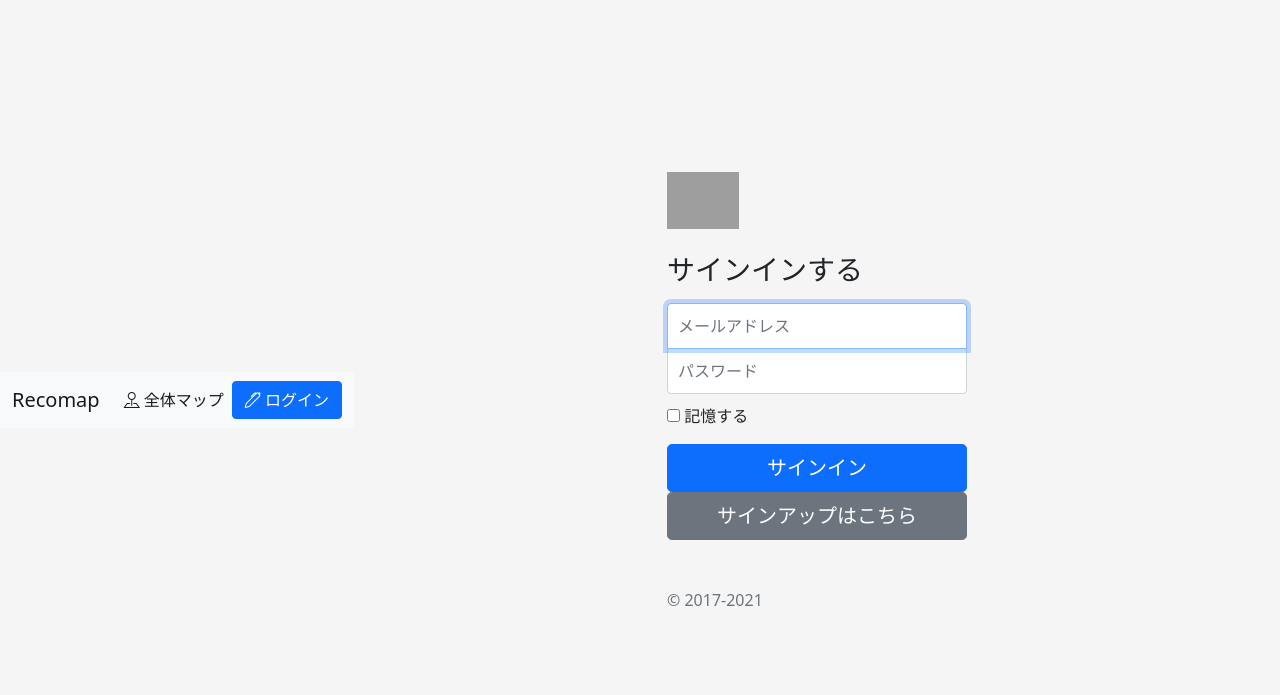
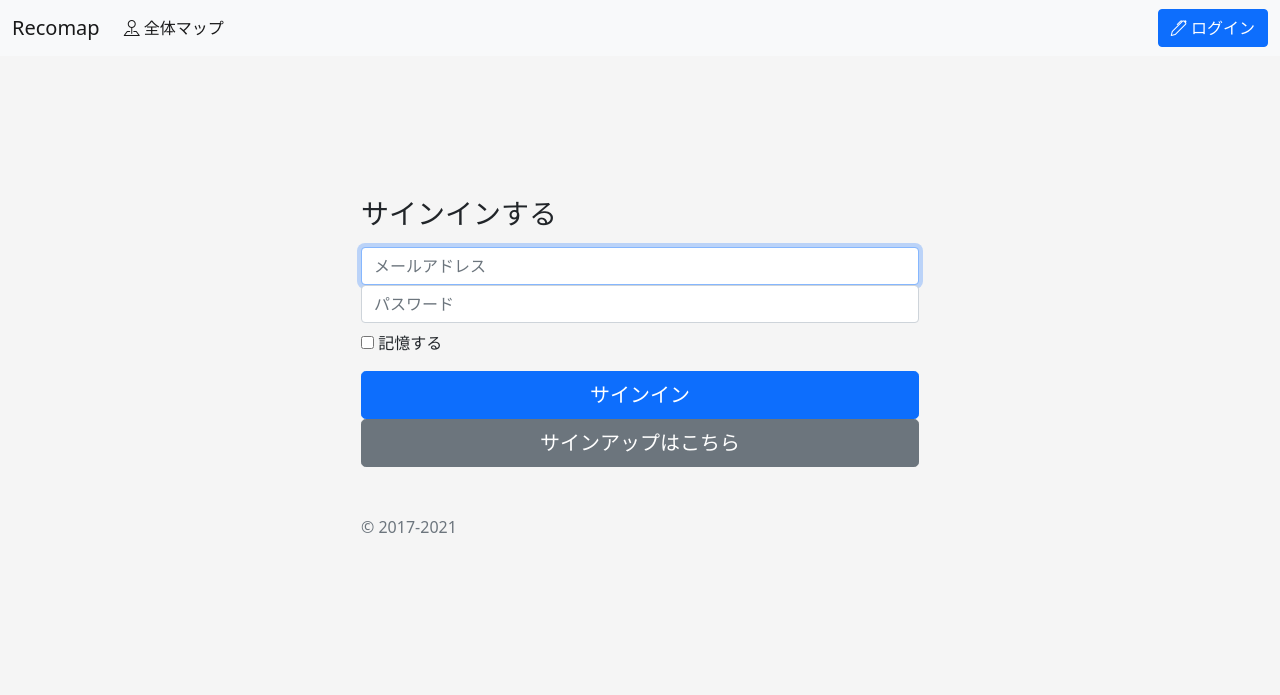
Before and after one commit to NakMits/python-apps-for-learning, a Django app: page /user/signin in a window 1280 px wide. Shown: the top 695 px of the page. Run offline with Django 3.2, Linux system fonts and the light colour scheme; parts of the project's set-up code (start-up, migrations or seed data) failed here and were passed over; grey boxes are pictures that could not be loaded.

Commit message:
🎨 signin.htmlをカスタムCSSを使わないよう修正

```diff
--- a/user/templates/user/signin.html
+++ b/user/templates/user/signin.html
@@ -1,26 +1,36 @@
 {% extends 'common/base.html' %}
 
-{% load static %}
-
 {% block cunstomcss %}
-    <link rel="stylesheet" type="text/css" href="{% static 'user/signin.css' %}">
-{% endblock cunstomcss %}
+<style>
+    body {
+        background-color: #f5f5f5;
+    }
+</style>
+{% endblock %}
 
 {% block content %}
-    <main class="form-signin">
-        <form method="post" action="">{% csrf_token %}
+<div class='container-md'>
+    <div class="d-flex align-items-center" style="height:80vh;">
+        <div class="col-11 col-sm-8 col-md-6 mx-auto">
+            <form method="post">
+                {% csrf_token %}
                 {% if msg %}
                     <div class="alert alert-primary" role="alert">{{ msg }}</div>
                 {% endif %}
-            <img class="mb-4" src="/docs/5.0/assets/brand/bootstrap-logo.svg" alt="" width="72" height="57">
                 <h1 class="h3 mb-3 fw-normal">サインインする</h1>
                 <label for="inputEmail" class="visually-hidden">メールアドレス</label>
-            <input type="email" id="inputEmail" class="form-control" name="email" placeholder="メールアドレス" required
-                   autofocus>
+                <input
+                    type="email"
+                    id="inputEmail"
+                    class="form-control"
+                    name="email"
+                    placeholder="メールアドレス"
+                    required autofocus
+                >
                 <label for="inputPassword" class="visually-hidden">パスワード</label>
                 <input type="password" id="inputPassword" class="form-control" name="password" placeholder="パスワード"
                         required>
-            <div class="checkbox mb-3">
+                <div class="checkbox mt-2 mb-3">
                     <label>
                         <input type="checkbox" value="remember-me"> 記憶する
                     </label>
@@ -30,5 +40,7 @@
                         aria-disabled="true">サインアップはこちら</a></p>
                 <p class="mt-5 mb-3 text-muted">&copy; 2017-2021</p>
             </form>
-    </main>
+        </div>
+    </div>
+</div>
 {% endblock content %}
```
Lines whose indentation alone changed are shown as unchanged.
